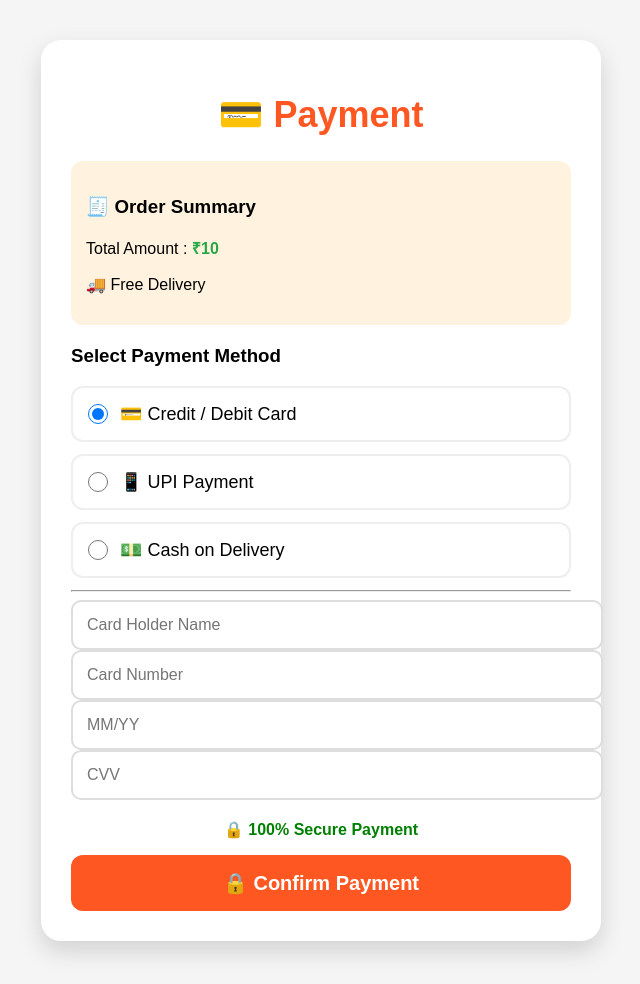
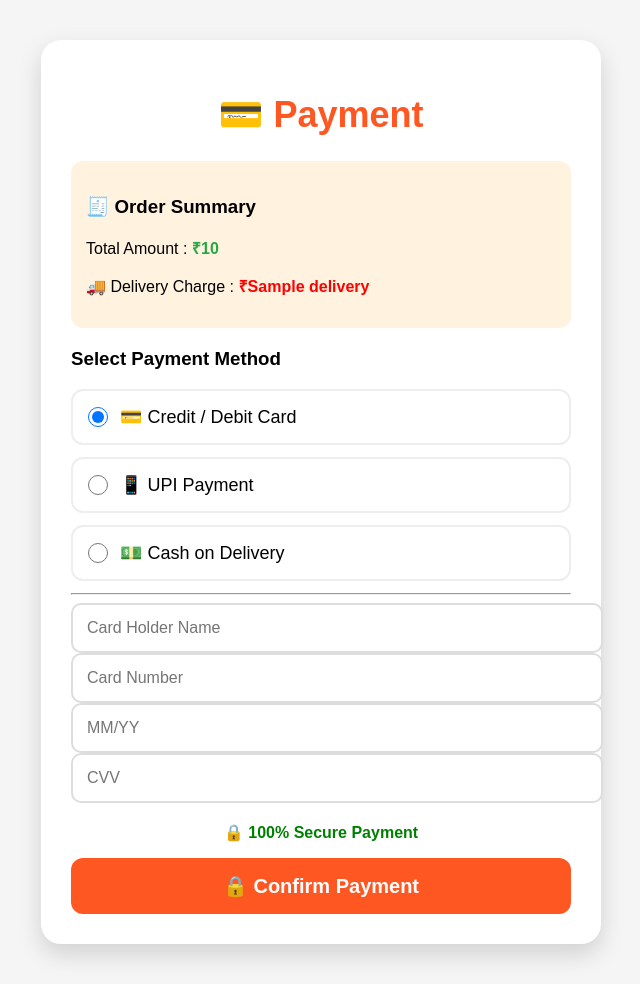
Before and after one commit to piyushtripathi2303-iii/fooddelivery, a Django app: template accounts/templates/accounts/payment.html in a window 1280 px wide. Shown: the whole page, without its empty margins (319-959 px from the left). Before the commit the page ends 956 px from the top, so only its background shows below. Run offline with Django 5.2, Linux system fonts and the light colour scheme; the template is opened without the code that fills it: most values are stand-ins (such as "Sample title", 1, 10 or a date in 2020).

Commit message:
Update payment.html

```diff
--- a/accounts/templates/accounts/payment.html
+++ b/accounts/templates/accounts/payment.html
@@ -107,7 +107,11 @@ margin-bottom:20px;
 </b>
 </p>
 
+{% if delivery == 0 %}
 <p>🚚 Free Delivery</p>
+{% else %}
+<p>🚚 Delivery Charge : <b style="color:red;">₹{{ delivery }}</b></p>
+{% endif %}
 
 </div>
 <form method="POST" action="/place-order/">
```
